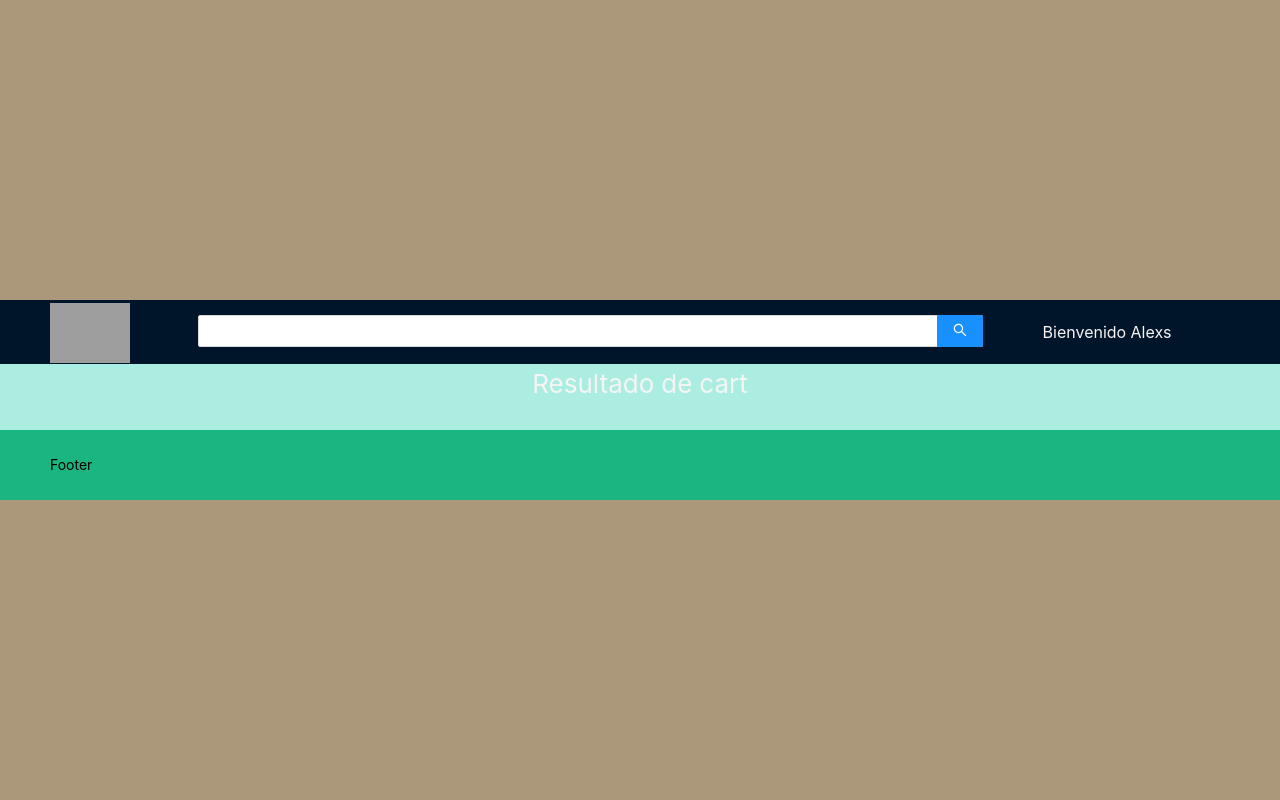
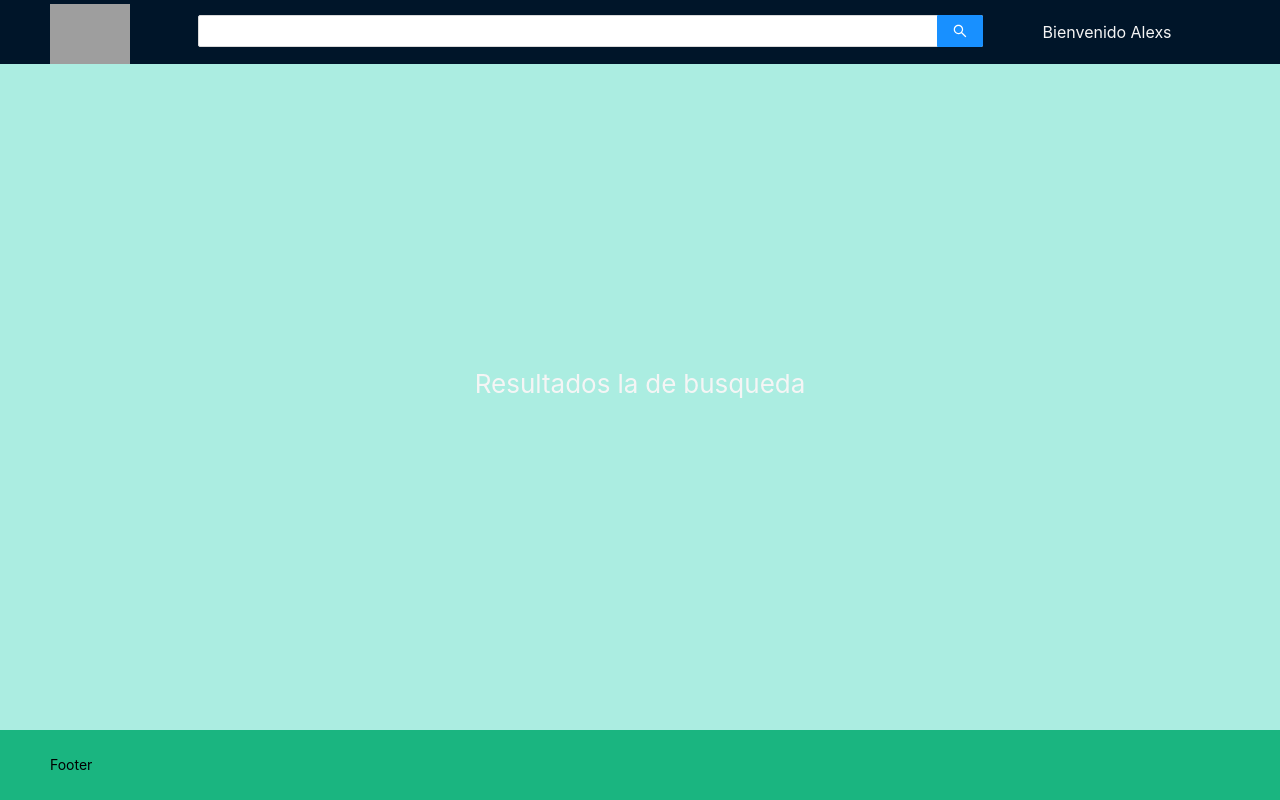
Before and after one commit to alexis9139/rolling-store-am, a React (Create React App) app: page /cart in a window 1280 px wide. Built offline with nearby package versions, Linux system fonts and the light colour scheme; grey boxes are pictures that could not be loaded.

Commit message:
Correccion de Cart y Success

```diff
--- a/src/components/Cart.js
+++ b/src/components/Cart.js
@@ -3,12 +3,14 @@ import logo from '../logo.png';
 import { Layout, Row, Col, Input } from 'antd';
 import { Redirect } from 'react-router-dom'
 
-const { Header, Content, Footer } = Layout;
+
+const { Header, Footer, Content } = Layout;
 const { Search } = Input;
 
-export default class Cart extends Component {
+
+export default class Results extends Component {
     constructor(props) {
-        super(props)
+        super(props);
         this.state = {
             redirect: false
         }
@@ -19,7 +21,7 @@ export default class Cart extends Component {
     }
 
     renderRedirect = () => {
-        console.log("Redireccionando")
+        console.log("redireccionar")
         if (this.state.redirect) {
             return <Redirect to='/' />
         }
@@ -28,13 +30,12 @@ export default class Cart extends Component {
     render() {
         const { userName, term } = this.props;
         return (
-            <div>
             <Layout>
                 <Header className="header">
                     <Row>
                         <Col xs={{ span: 5 }} lg={{ span: 3 }}>
                             {this.renderRedirect()}
-                                <img src={logo} alt="logo" className="header-logo" onClick={this.setRedirect} />
+                            <img src={logo} className="header-logo" alt="logo" onClick={this.setRedirect} />
                         </Col>
                         <Col xs={{ span: 19 }} lg={{ span: 16 }}>
                             <div className="header-search">
@@ -50,16 +51,13 @@ export default class Cart extends Component {
                         </Col>
                     </Row>
                 </Header>
-
                 <Content className="content">
-                        <p>Resultado de cart</p>
+                    <p> Resultados la de busqueda </p>
                 </Content>
-
                 <Footer className="footer">
                     Footer
                 </Footer>
             </Layout>
-            </div>
-        );
+        )
     }
 }
--- a/src/components/Success.js
+++ b/src/components/Success.js
@@ -3,12 +3,14 @@ import logo from '../logo.png';
 import { Layout, Row, Col, Input } from 'antd';
 import { Redirect } from 'react-router-dom'
 
-const { Header, Content, Footer } = Layout
+
+const { Header, Footer, Content } = Layout;
 const { Search } = Input;
 
-export default class Success extends Component {
+
+export default class Results extends Component {
     constructor(props) {
-        super(props)
+        super(props);
         this.state = {
             redirect: false
         }
@@ -19,7 +21,7 @@ export default class Success extends Component {
     }
 
     renderRedirect = () => {
-        console.log("Redireccionando")
+        console.log("redireccionar")
         if (this.state.redirect) {
             return <Redirect to='/' />
         }
@@ -28,13 +30,12 @@ export default class Success extends Component {
     render() {
         const { userName, term } = this.props;
         return (
-            <div>
             <Layout>
                 <Header className="header">
                     <Row>
                         <Col xs={{ span: 5 }} lg={{ span: 3 }}>
                             {this.renderRedirect()}
-                                <img src={logo} alt="logo" className="header-logo" onClick={this.setRedirect} />
+                            <img src={logo} className="header-logo" alt="logo" onClick={this.setRedirect} />
                         </Col>
                         <Col xs={{ span: 19 }} lg={{ span: 16 }}>
                             <div className="header-search">
@@ -50,16 +51,13 @@ export default class Success extends Component {
                         </Col>
                     </Row>
                 </Header>
-
                 <Content className="content">
-                        <p>Resultado de Success</p>
+                    <p> Resultados la de busqueda </p>
                 </Content>
-
                 <Footer className="footer">
                     Footer
                 </Footer>
             </Layout>
-            </div>
-        );
+        )
     }
 }
```
Lines whose indentation alone changed are shown as unchanged.
